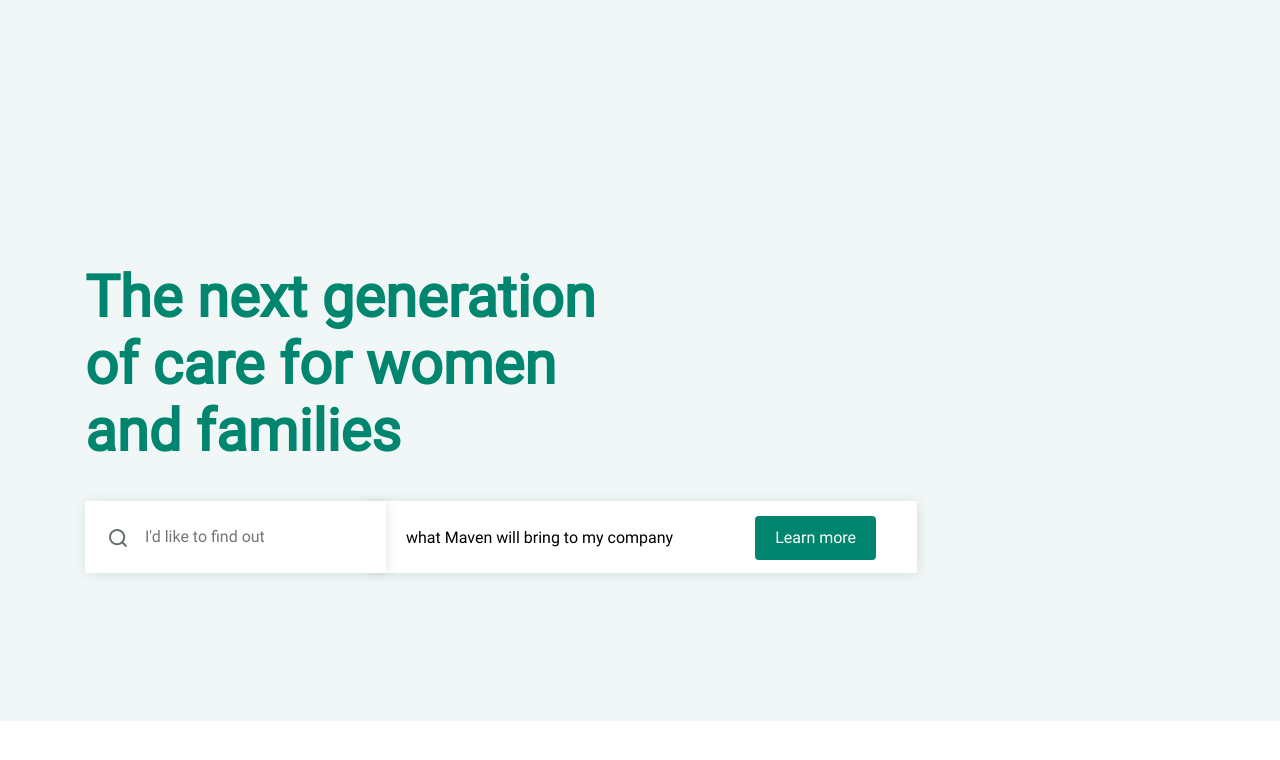
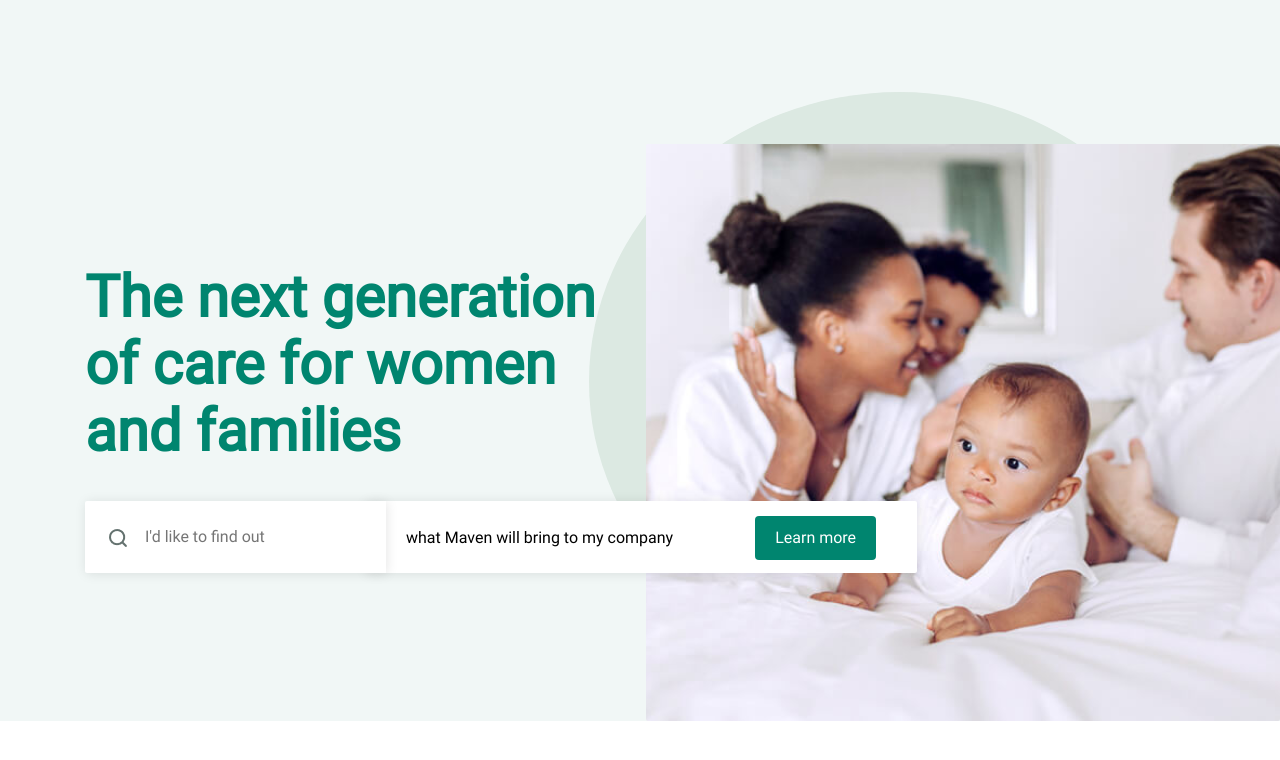
Before and after one commit to IkromjoNumber01/Maven, a plain HTML site: page index.html in a window 1280 px wide. Drawn offline with Linux system fonts and the light colour scheme.

Commit message:
copletely finished header

```diff
--- a/index.html
+++ b/index.html
@@ -13,6 +13,7 @@
 
 
     <header class="header">
+        <div class="element-top"></div>
         <div class="container">
             <h1 class="header__title">The next generation of care for women and families</h1>
             <a href="#!"><img src="img/search icon.png" alt="" class="header-search"></a>
@@ -31,6 +32,7 @@
 
             <a href="#!"><div class="header__btn">Learn more</div></a>
         </div>
+        <img src="img/top background.png" alt="" class="header__bg">
     </header>
 
 
--- a/style.css
+++ b/style.css
@@ -30,6 +30,29 @@
     position: relative;
     width: 100%;
     height: 721px;
+    z-index: 2;
+    margin-bottom: 200px;
+}
+
+.element-top{
+    width: 621px;
+    height: 579px;
+    border-radius: 50%;
+    background: #DCE9E2;
+    position: absolute;
+    z-index: -2;
+    bottom: 50px;
+    right: 70px;
+}
+
+.header__bg{
+    position: absolute;
+    bottom: 0;
+    right: 0;
+    z-index: -1;
+    max-width: 634px;
+    height: 577px;
+    width: 100%;
 }
 
 .header__title{
```
Lines whose indentation alone changed are shown as unchanged.
